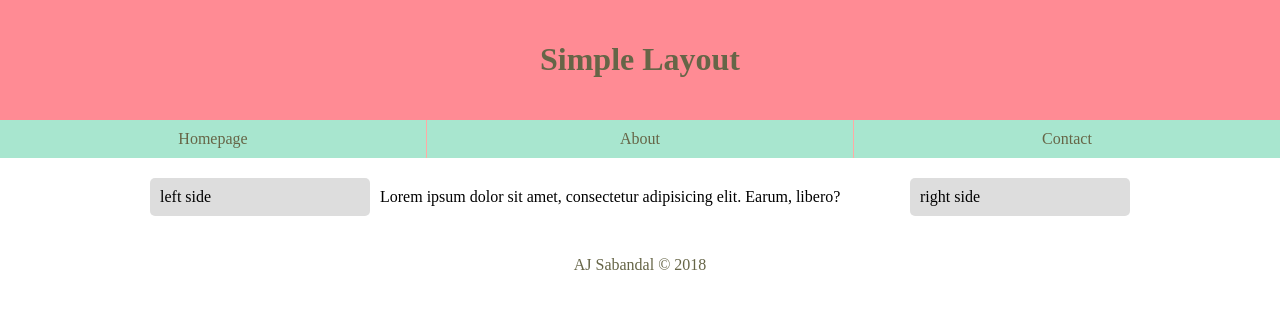
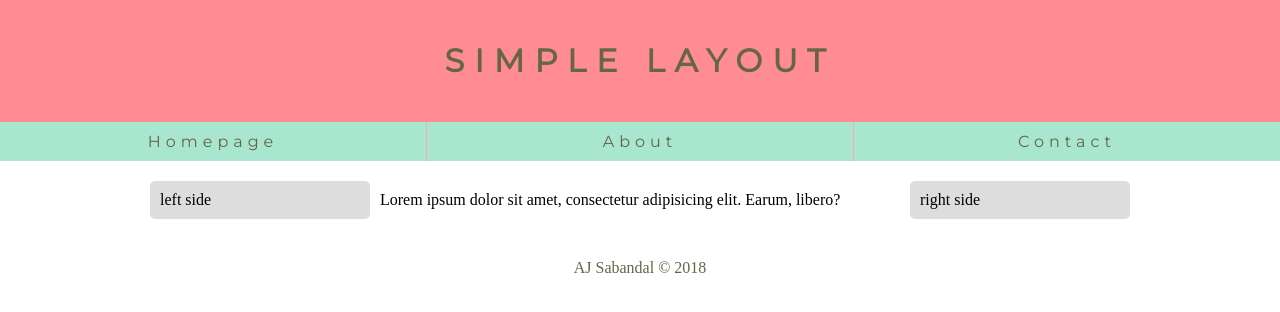
Before and after one commit to ajsabandal/ajsabandal.github.io, a plain HTML site: page index.html in a window 1280 px wide. Drawn offline with Linux system fonts and the light colour scheme.

Commit message:
adding spaces

```diff
--- a/index.html
+++ b/index.html
@@ -13,7 +13,7 @@
     <!-- <Header> -->
     <header>
         <h1>
-            Simple Layout
+            SIMPLE LAYOUT
         </h1>
     </header>
     <!-- </Header> -->
--- a/styles/base.css
+++ b/styles/base.css
@@ -9,6 +9,8 @@
 */
 
 /* Default Start */
+@import url('https://fonts.googleapis.com/css?family=Montserrat');
+
 body {
     padding: 0;
     margin: 0;
@@ -36,6 +38,8 @@ header {
     padding: 20px;
     text-align: center;
     color: #666547;
+    font-family: 'Montserrat', sans-serif;
+    letter-spacing: 10px;
 }
 /* Header End */
 
@@ -51,6 +55,8 @@ nav a {
     padding: 10px;
     color: #666547;
     background-color: #a8e6cf;
+    font-family: 'Montserrat', sans-serif;
+    letter-spacing: 5px;
 }
 
 nav a:not(:last-child) {
```
